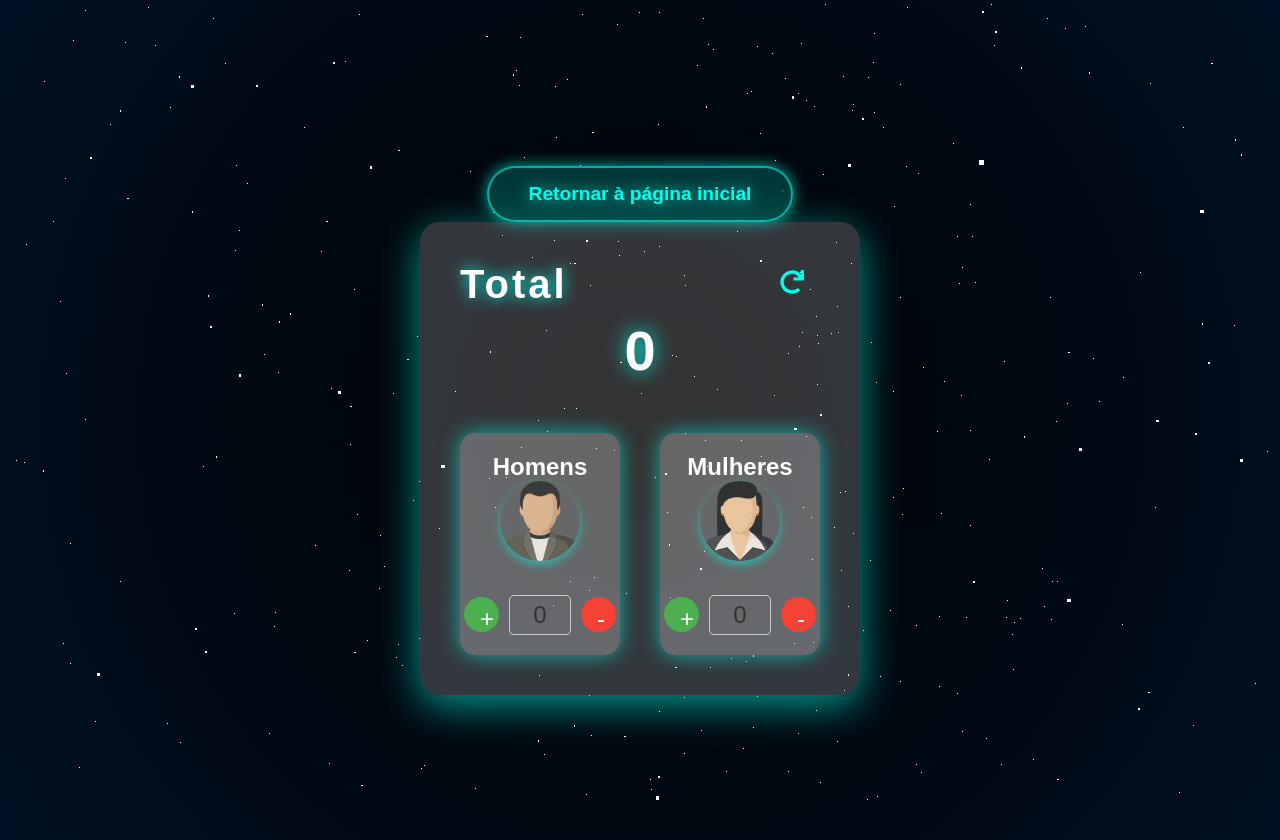
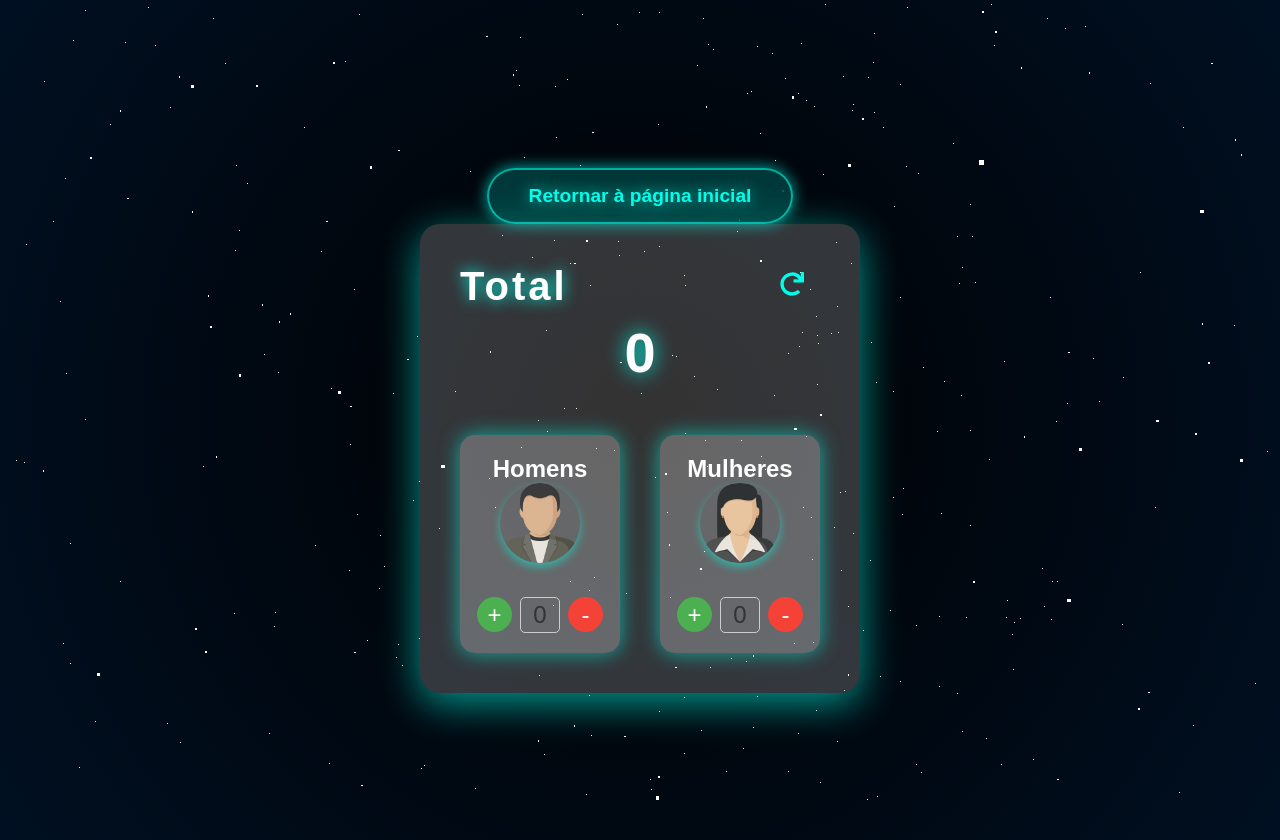
Before and after one commit to Tharsonts/L.E.S-React, a React (Create React App) app: page /semana02 in a window 1280 px wide. Built offline with nearby package versions, Linux system fonts and the light colour scheme.

Commit message:
Corrige alinhamento do contador e documenta atividades

```diff
--- a/src/semana02/Atv02.css
+++ b/src/semana02/Atv02.css
@@ -110,8 +110,9 @@
 
 .divButton {
     display: flex;
-    justify-content: space-around;
+    justify-content: center;
     align-items: center;
+    gap: 8px;
     margin-top: 20px;
     width: 100%;
 }
@@ -122,10 +123,15 @@
     font-size: 1.5rem;
     width: 35px;
     height: 35px;
+    padding: 0;
     border-radius: 50%;
-    margin: 0 5px;
+    margin: 0;
     cursor: pointer;
     transition: background-color 0.3s, transform 0.3s;
+    display: inline-flex;
+    align-items: center;
+    justify-content: center;
+    line-height: 1;
 }
 
 
@@ -154,8 +160,11 @@
     padding: 5px 10px;
     border-radius: 5px;
     text-align: center;
+    width: 40px;
     min-width: 40px;
-    margin: 0 5px;
+    margin: 0;
+    box-sizing: border-box;
+    line-height: 24px;
 }
 
 
--- a/src/semana02/cont/Men.js
+++ b/src/semana02/cont/Men.js
@@ -1,5 +1,4 @@
 import React from "react";
-import Buttons from "./ButtonCount";
 import imgMan from "../../img/homem.png";
 import "../Atv02.css";
 
--- a/src/semana02/cont/Woman.js
+++ b/src/semana02/cont/Woman.js
@@ -1,5 +1,4 @@
 import React from "react";
-import Buttons from "./ButtonCount";
 import imgWoman from "../../img/mulher.png";
 import "../Atv02.css";
 
```
Also changed, not shown: 1 other file (tests, documents, lock files or other folders).
